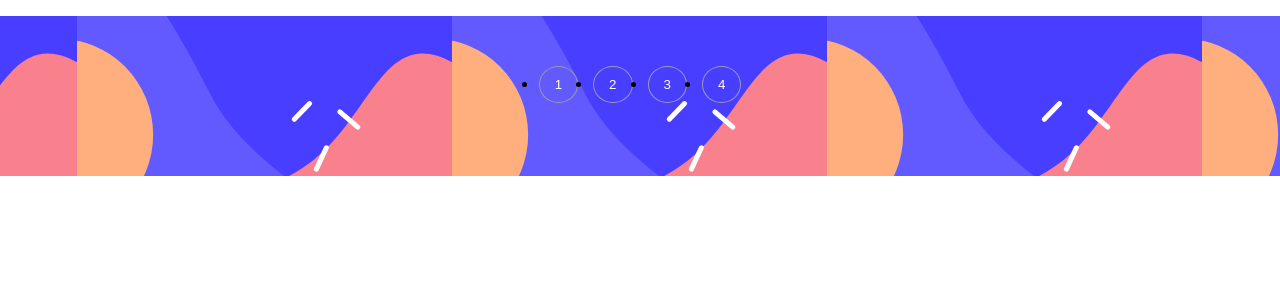
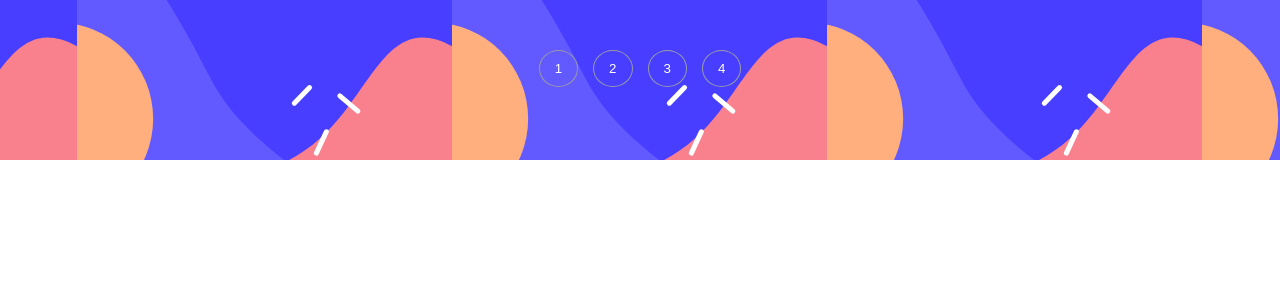
Before and after one commit to Haywayaheadshot/multi-step-form-main, a React (Create React App) app: page / in a window 1280 px wide. Shown: the top 300 px of the page. Built offline with nearby package versions, Linux system fonts and the light colour scheme.

Commit message:
Add universal styling

```diff
--- a/src/styles/App.css
+++ b/src/styles/App.css
@@ -1,3 +1,9 @@
 .App {
-  text-align: center;
+  padding: 0 0;
 }
+
+ul {
+  list-style: none;
+  margin: 0;
+  padding: 0;
+}
```
